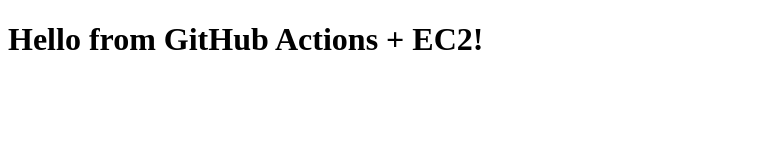
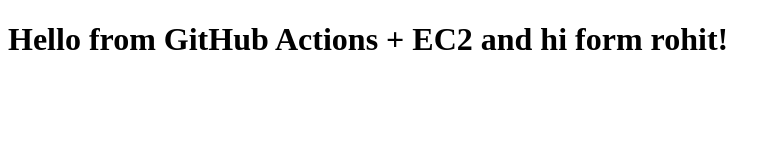
Before and after one commit to RohitKamble14/hello-webapp, a plain HTML site: page index.html in a window 1280 px wide. Shown: the whole page, without its empty margins (0-781 px from the left). Drawn offline with Linux system fonts and the light colour scheme.

Commit message:
updated homepage text

```diff
--- a/index.html
+++ b/index.html
@@ -5,6 +5,6 @@
   <title>Hello App</title>
 </head>
 <body>
-  <h1>Hello from GitHub Actions + EC2!</h1>
+  <h1>Hello from GitHub Actions + EC2 and hi form rohit!</h1>
 </body>
 </html>
```
